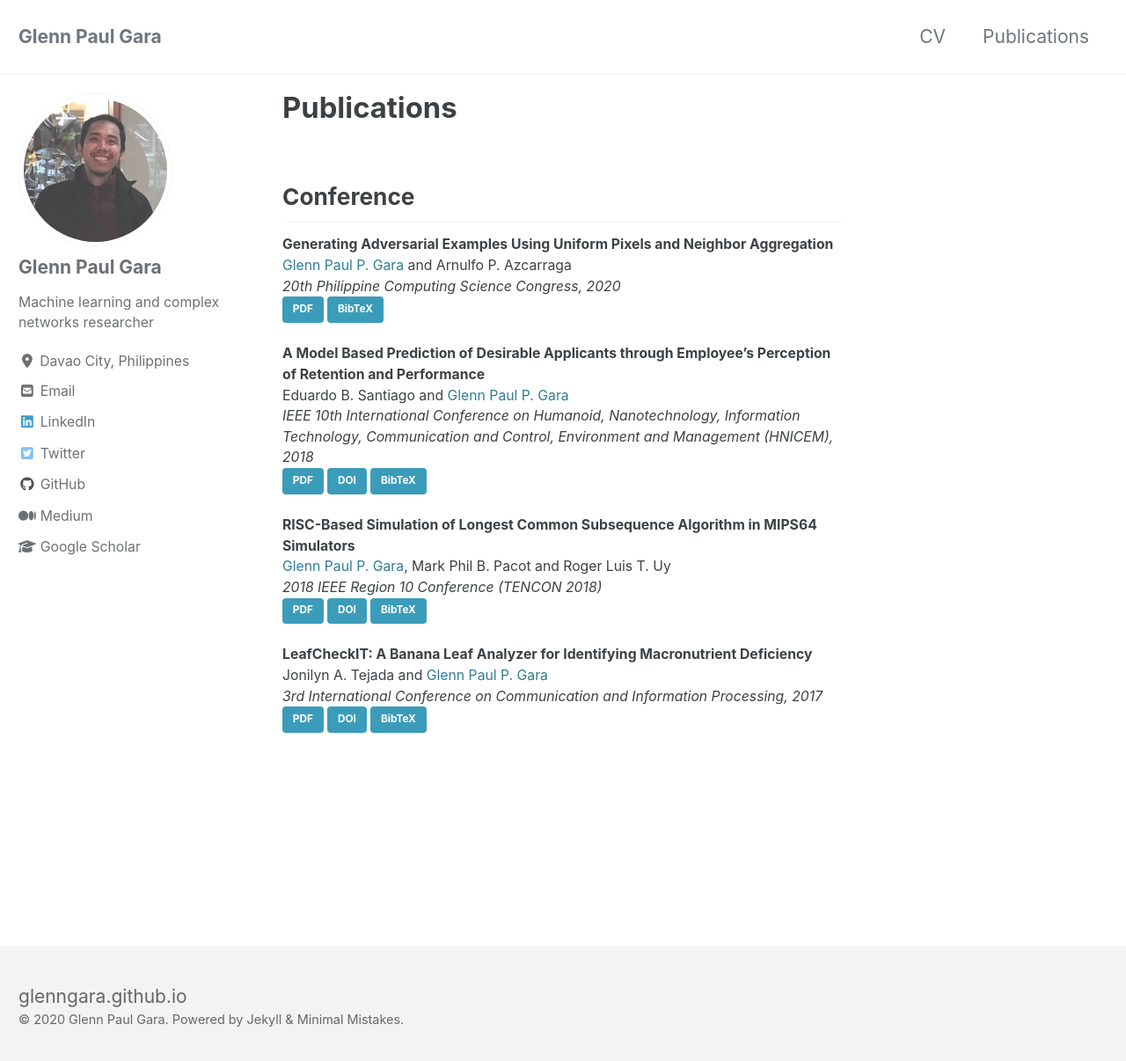
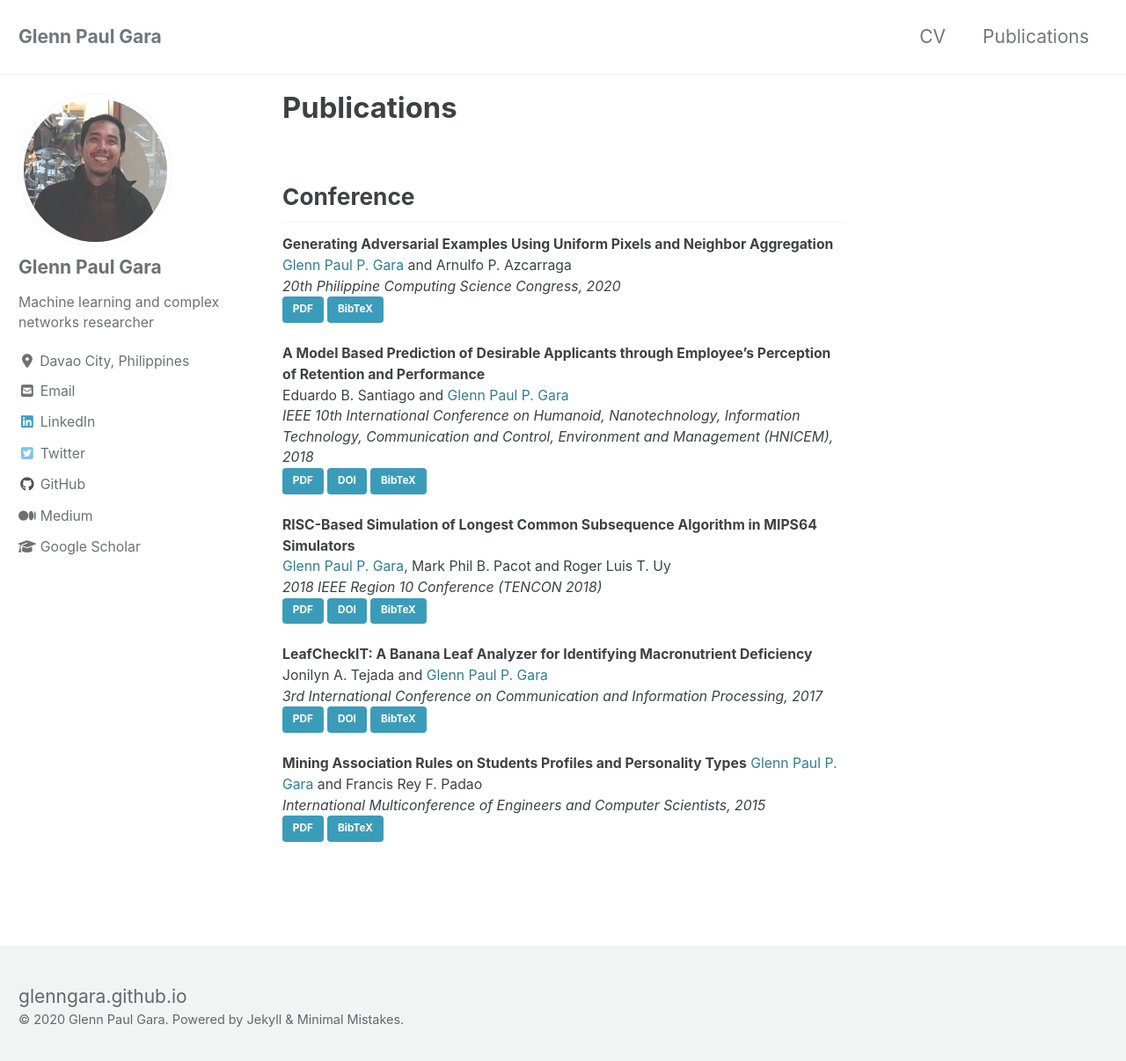
Before and after one commit to glenngara/glenngara.github.io, a Jekyll site: the page built from _pages/publications.md, in a window 1280 px wide and 1212 px high. Shown: the top 1206 px of the window at 88% size. Built offline with Jekyll 4.4.1, drawn with Linux system fonts in a browser that asks for light colours; cached includes are drawn as plain includes; nearby versions of some CDN libraries.

Commit message:
Added publication

```diff
--- a/_pages/publications.md
+++ b/_pages/publications.md
@@ -33,3 +33,9 @@ Jonilyn A. Tejada and [Glenn Paul P. Gara](/)
 <a href="/assets/files/publications/tejada2017_leafcheckit.pdf" class="btn btn--info">PDF</a>
 <a href="https://doi.org/10.1145/3162957.3163035" class="btn btn--info">DOI</a>
 <a href="" class="btn btn--info">BibTeX</a>
+
+**Mining Association Rules on Students Profiles and Personality Types**
+[Glenn Paul P. Gara](/) and Francis Rey F. Padao
+*International Multiconference of Engineers and Computer Scientists, 2015*
+<a href="/assets/files/publications/gara2015_miningassociation.pdf" class="btn btn--info">PDF</a>
+<a href="" class="btn btn--info">BibTeX</a>
```
Also changed, not shown: 1 other file.
